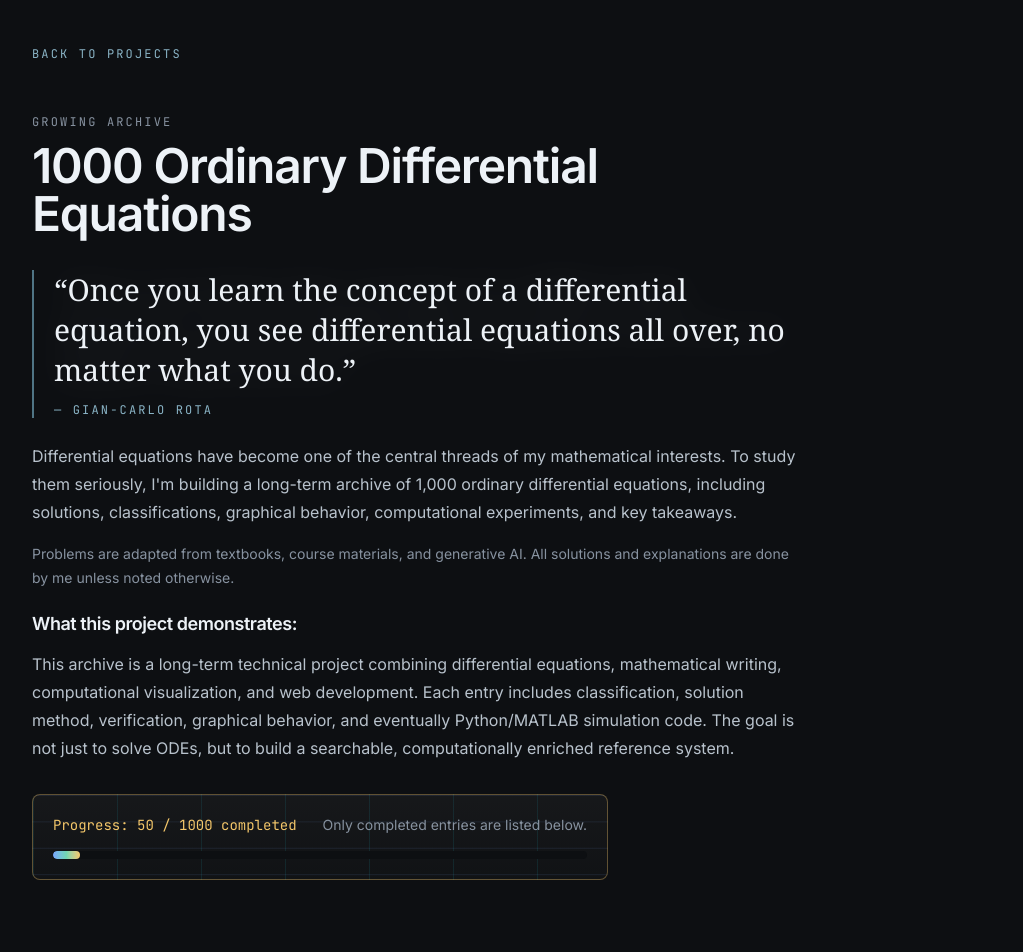
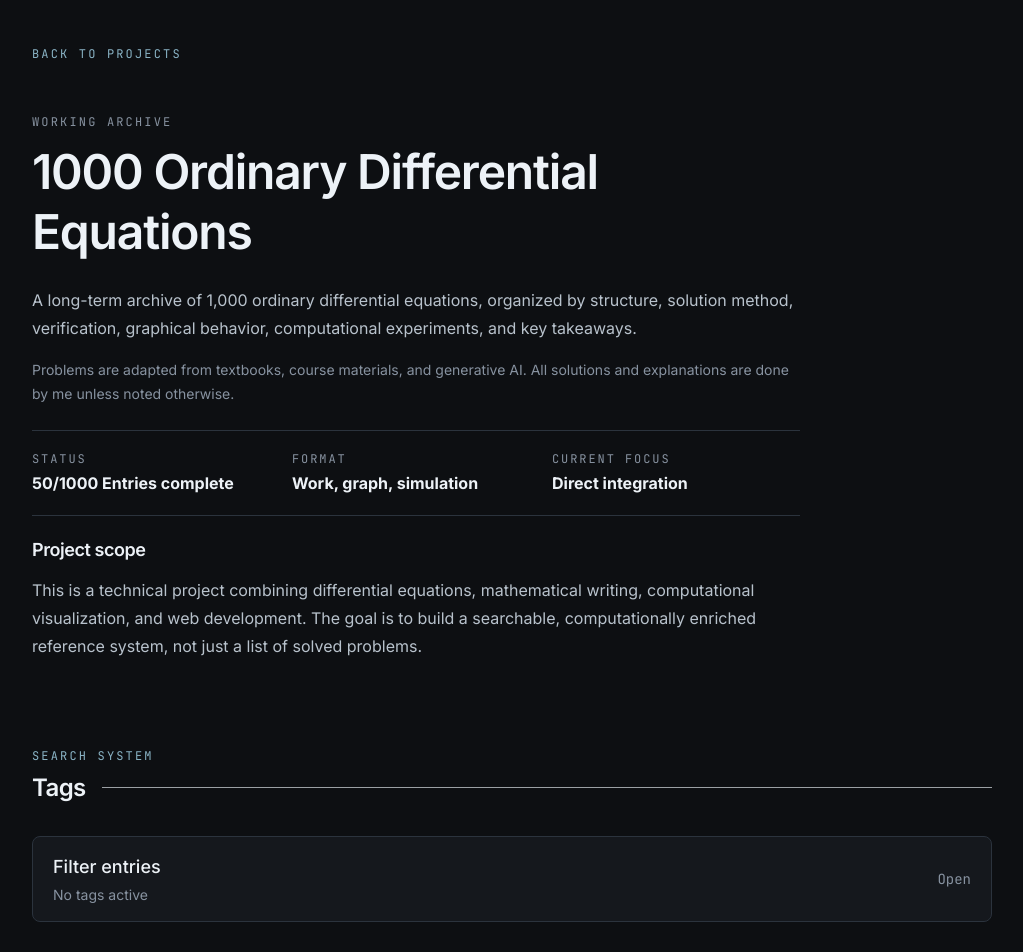
Before and after one commit to jtlutz190/Jacksons-website, a Next.js app: page /diffeq in a window 1280 px wide. Shown: the top 952 px of the page, without its empty margins (128-1151 px from the left). Built offline with nearby package versions, Linux system fonts and the light colour scheme.

Commit message:
Refine diffeq archive layout

```diff
--- a/app/diffeq/page.tsx
+++ b/app/diffeq/page.tsx
@@ -40,7 +40,7 @@ const demonstratedSkills = [
   },
   {
     skill: "Long-term execution",
-    evidence: "1,000-entry roadmap with progress tracking",
+    evidence: "1,000-entry roadmap with completed-entry tracking",
   },
 ];
 
@@ -83,26 +83,15 @@ export default function DiffeqArchivePage() {
       <section className="py-12">
         <div className="max-w-3xl">
           <p className="font-mono text-xs uppercase tracking-[0.18em] text-muted">
-            Growing archive
+            Working archive
           </p>
-          <h1 className="mt-3 text-4xl font-semibold tracking-tight text-text sm:text-5xl">
+          <h1 className="mt-3 text-3xl font-semibold leading-tight tracking-tight text-text sm:text-5xl">
             1000 Ordinary Differential Equations
           </h1>
-          <figure className="mt-8 border-l-2 border-accent-dim pl-5">
-            <blockquote className="font-serif text-2xl leading-9 text-text drop-shadow-[0_0_18px_rgba(237,242,247,0.12)] sm:text-3xl sm:leading-10">
-              &ldquo;Once you learn the concept of a differential equation, you
-              see differential equations all over, no matter what you do.&rdquo;
-            </blockquote>
-            <figcaption className="mt-3 font-mono text-xs uppercase tracking-[0.18em] text-accent">
-              &mdash; Gian-Carlo Rota
-            </figcaption>
-          </figure>
           <div className="mt-6 space-y-4 text-base leading-7 text-soft">
             <p>
-              Differential equations have become one of the central threads of
-              my mathematical interests. To study them seriously, I&apos;m
-              building a long-term archive of 1,000 ordinary differential
-              equations, including solutions, classifications, graphical
+              A long-term archive of 1,000 ordinary differential equations,
+              organized by structure, solution method, verification, graphical
               behavior, computational experiments, and key takeaways.
             </p>
             <p className="text-sm leading-6 text-muted">
@@ -111,37 +100,47 @@ export default function DiffeqArchivePage() {
               unless noted otherwise.
             </p>
           </div>
+          <div className="mt-6 grid gap-3 border-y border-border py-5 text-sm sm:grid-cols-3">
+            <p>
+              <span className="block font-mono text-xs uppercase tracking-[0.16em] text-muted">
+                Status
+              </span>
+              <strong className="mt-1 block text-base text-text">
+                {completedCount}/1000 Entries complete
+              </strong>
+            </p>
+            <p>
+              <span className="block font-mono text-xs uppercase tracking-[0.16em] text-muted">
+                Format
+              </span>
+              <strong className="mt-1 block text-base text-text">
+                Work, graph, simulation
+              </strong>
+            </p>
+            <p>
+              <span className="block font-mono text-xs uppercase tracking-[0.16em] text-muted">
+                Current focus
+              </span>
+              <strong className="mt-1 block text-base text-text">
+                Direct integration
+              </strong>
+            </p>
+          </div>
           <div className="mt-5 max-w-3xl">
             <h2 className="text-lg font-semibold tracking-tight text-text">
-              What this project demonstrates:
+              Project scope
             </h2>
             <p className="mt-3 text-base leading-7 text-soft">
-              This archive is a long-term technical project combining
-              differential equations, mathematical writing, computational
-              visualization, and web development. Each entry includes
-              classification, solution method, verification, graphical behavior,
-              and eventually Python/MATLAB simulation code. The goal is not just
-              to solve ODEs, but to build a searchable, computationally enriched
-              reference system.
+              This is a technical project combining differential equations,
+              mathematical writing, computational visualization, and web
+              development. The goal is to build a searchable, computationally
+              enriched reference system, not just a list of solved problems.
             </p>
           </div>
         </div>
+      </section>
 
-        <div className="notebook-rule mt-8 max-w-xl rounded-lg border border-gold/35 bg-surface p-5">
-          <div className="flex items-center justify-between gap-4">
-            <p className="font-mono text-sm text-gold">
-              Progress: {completedCount} / 1000 completed
-            </p>
-            <p className="text-sm text-muted">Only completed entries are listed below.</p>
-          </div>
-          <div className="mt-4 h-2 overflow-hidden rounded-full bg-bg">
-            <div
-              className="h-full rounded-full bg-gradient-to-r from-cobalt via-mint to-gold"
-              style={{ width: `${(completedCount / 1000) * 100}%` }}
-            />
-          </div>
-        </div>
-      </section>
+      <DiffeqEntryBrowser entries={diffeqEntries} />
 
       <section className="py-10" aria-labelledby="roadmap-title">
         <div className="mb-8">
@@ -175,8 +174,6 @@ export default function DiffeqArchivePage() {
           ))}
         </div>
       </section>
-
-      <DiffeqEntryBrowser entries={diffeqEntries} />
 
       <section className="py-10" aria-labelledby="skills-title">
         <div className="mb-8">
@@ -222,6 +219,16 @@ export default function DiffeqArchivePage() {
           </table>
         </div>
       </section>
+
+      <section className="pt-6 pb-12 text-sm leading-6 text-muted">
+        <p>
+          &ldquo;Once you learn the concept of a differential equation, you see
+          differential equations all over, no matter what you do.&rdquo;
+        </p>
+        <p className="mt-2 font-mono text-xs uppercase tracking-[0.16em]">
+          Gian-Carlo Rota
+        </p>
+      </section>
     </main>
   );
 }
```
